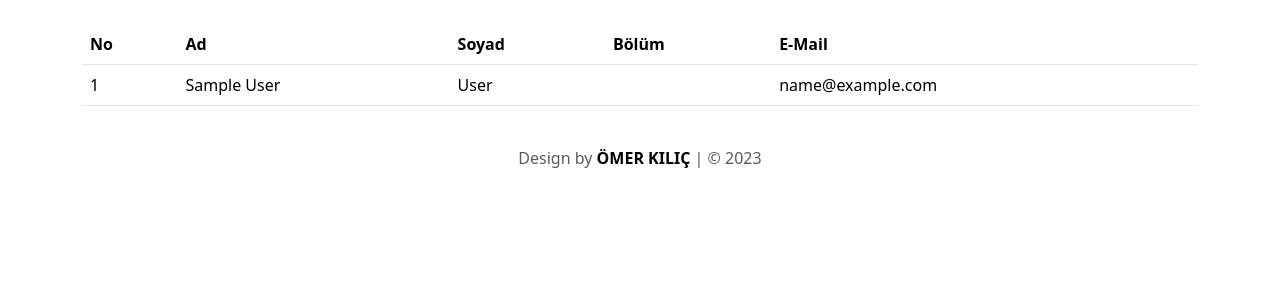
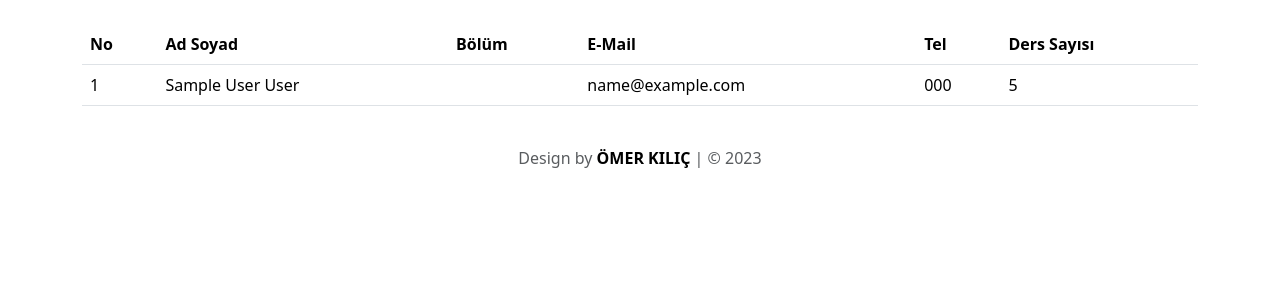
Before and after one commit to omerkilic-0/tranksript, a PHP site: page / in a window 1280 px wide. Shown: the part 56-356 px from the top of the page. Run offline with PHP 8.4, Linux system fonts and the light colour scheme; tables that the repository leaves empty or names only in its code hold one stand-in row (values such as "Sample post"); some libraries are stand-ins or nearby versions.

Commit message:
güncelleme

```diff
--- a/views/partials/contents/anaSayfaContent.php
+++ b/views/partials/contents/anaSayfaContent.php
@@ -9,10 +9,11 @@ include __DIR__ . "/../navbar.php";
         <thead>
             <tr>
                 <th scope="col">No</th>
-                <th scope="col">Ad</th>
-                <th scope="col">Soyad</th>
+                <th scope="col">Ad Soyad</th>
                 <th scope="col">Bölüm</th>
                 <th scope="col">E-Mail</th>
+                <th scope="col">Tel</th>
+                <th scope="col">Ders Sayısı</th>
             </tr>
         </thead>
         <tbody>
@@ -22,10 +23,11 @@ include __DIR__ . "/../navbar.php";
             ?>
                 <tr>
                     <td><?= $student["id"] ?? "" ?></td>
-                    <td><?= $student["name"] ?? "" ?></td>
-                    <td><?= $student["surname"] ?? "" ?></td>
+                    <td><?= $student["name"] . " " . $student["surname"] ?? "" ?></td>
                     <td><?= $sectionName[0]["section"] ?? "" ?></td>
                     <td><?= $student["school_mail"] ?? "" ?></td>
+                    <td><?= $student["phone"] ?? "" ?></td>
+                    <td>5</td>
                 </tr>
             <?php endforeach; ?>
         </tbody>
```
Also changed, not shown: controllers/ogrenciEkleController.php (+19 -0 lines), views/partials/contents/ogrenciEkleContents.php (+18 -1 lines).
